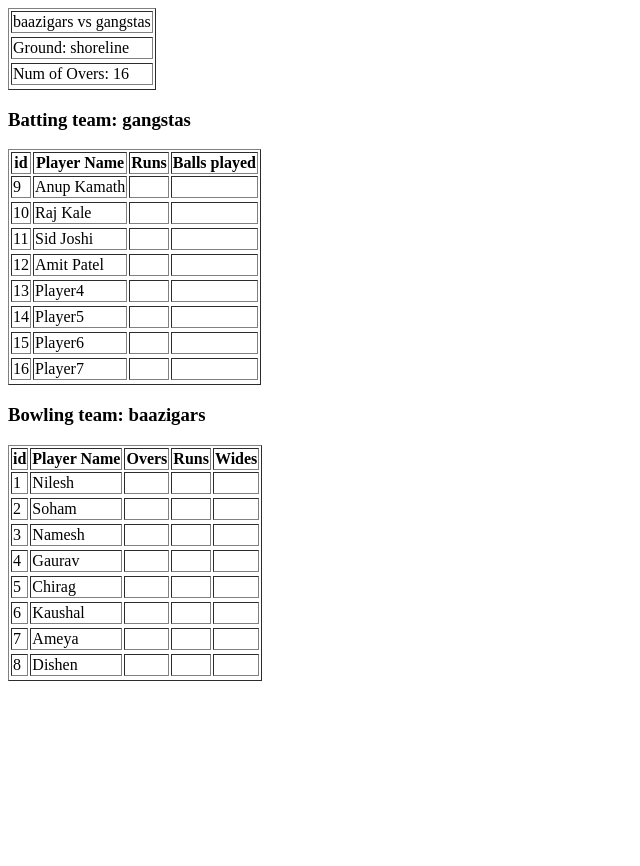
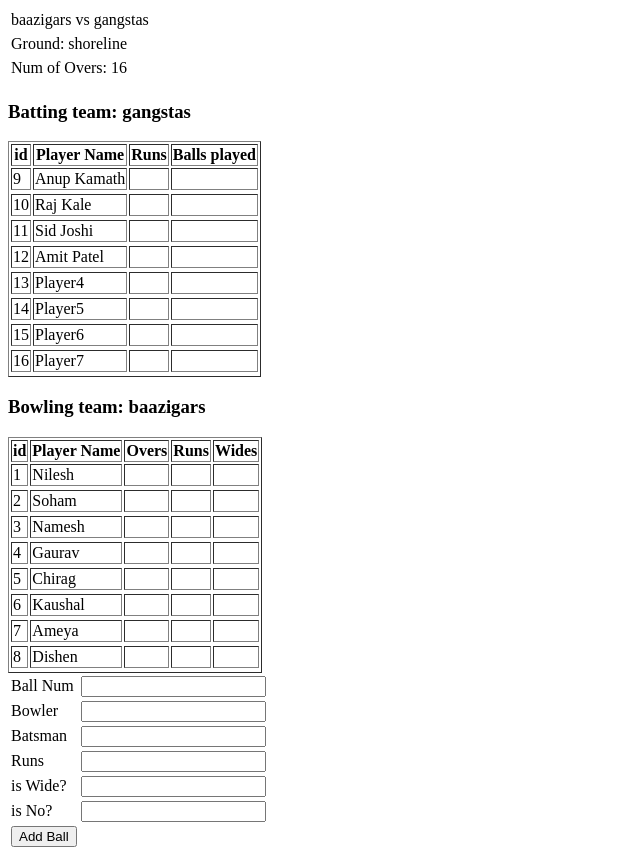
Before and after one commit to gkhedekar-zz/cric-score, a Flask app: page /match/1 in a window 1280 px wide. Shown: the whole page, without its empty margins (0-640 px from the left). Before the commit the page ends 681 px from the top, so only its background shows below. Run offline with Flask 2, Linux system fonts and the light colour scheme; data comes from the database, SQL or seed files in the repository; both versions use the stored data as it was after the commit.

Commit message:
add ball

```diff
--- a/app.py
+++ b/app.py
@@ -68,9 +68,10 @@ def update_players(team_name):
     datastore.Player.update_players(players)
     return redirect(url_for('get_team', team_name=team_name))
 
-@app.route('/new_ball', methods=['POST'])
-def new_ball():
-    return True
+@app.route('/new_ball/<match_id>', methods=['POST'])
+def new_ball(match_id):
+    datastore.Ball.create_ball(match_id, request.form)
+    return redirect(url_for('show_match', match_id=match_id))
 
 if __name__ == "__main__":
     app.run(debug=True)
--- a/datastore/core.py
+++ b/datastore/core.py
@@ -40,8 +40,8 @@ def scoped_session():
         session = Session()
         yield session
         session.commit()
-    except Exception:
-        print "Error occured while conencting to the database"
+    except Exception as e:
+        print "Error occured while conencting to the database {}".format(str(e))
         session.rollback()
         raise
     finally:
--- a/templates/match.html
+++ b/templates/match.html
@@ -1,7 +1,6 @@
 <html>
     <body>
-        <form name="new_ball" method="POST" action="{{ url_for('new_ball') }}">
-            <table border="1">
+            <table>
                 <tr>
                     <td>{{ match.team1_name }} vs {{match.team2_name}}</td>
                 <tr>
@@ -57,6 +56,37 @@
                 <tr>
                 {% endfor %}
             </table>
-        </form>
+
+            <form name="new_ball" method="POST" action="{{ url_for('new_ball', match_id=match.id) }}">
+                <table>
+                    <tr>
+                        <td>Ball Num</td>
+                        <td><input type="text" name="ball_num"></td>
+                    </tr>
+                    <tr>
+                        <td>Bowler</td>
+                        <td><input type="text" name="bowler_id"></td>
+                    </tr>
+                    <tr>
+                        <td>Batsman</td>
+                        <td><input type="text" name="batsman_id"></td>
+                    </tr>
+                    <tr>
+                        <td>Runs</td>
+                        <td><input type="text" name="runs"></td>
+                    </tr>
+                    <tr>
+                        <td>is Wide?</td>
+                        <td><input type="text" name="is_wide"></td>
+                    </tr>
+                    <tr>
+                        <td>is No?</td>
+                        <td><input type="text" name="is_no_ball"></td>
+                    </tr>
+                    <tr>
+                        <td><input type="submit" name="add_ball" value="Add Ball" /></td>
+                    </tr>
+                </table>
+            </form>
     </body>
 </html>
```
Also changed, not shown: datastore/ball.py (+14 -1 lines), database.db.
